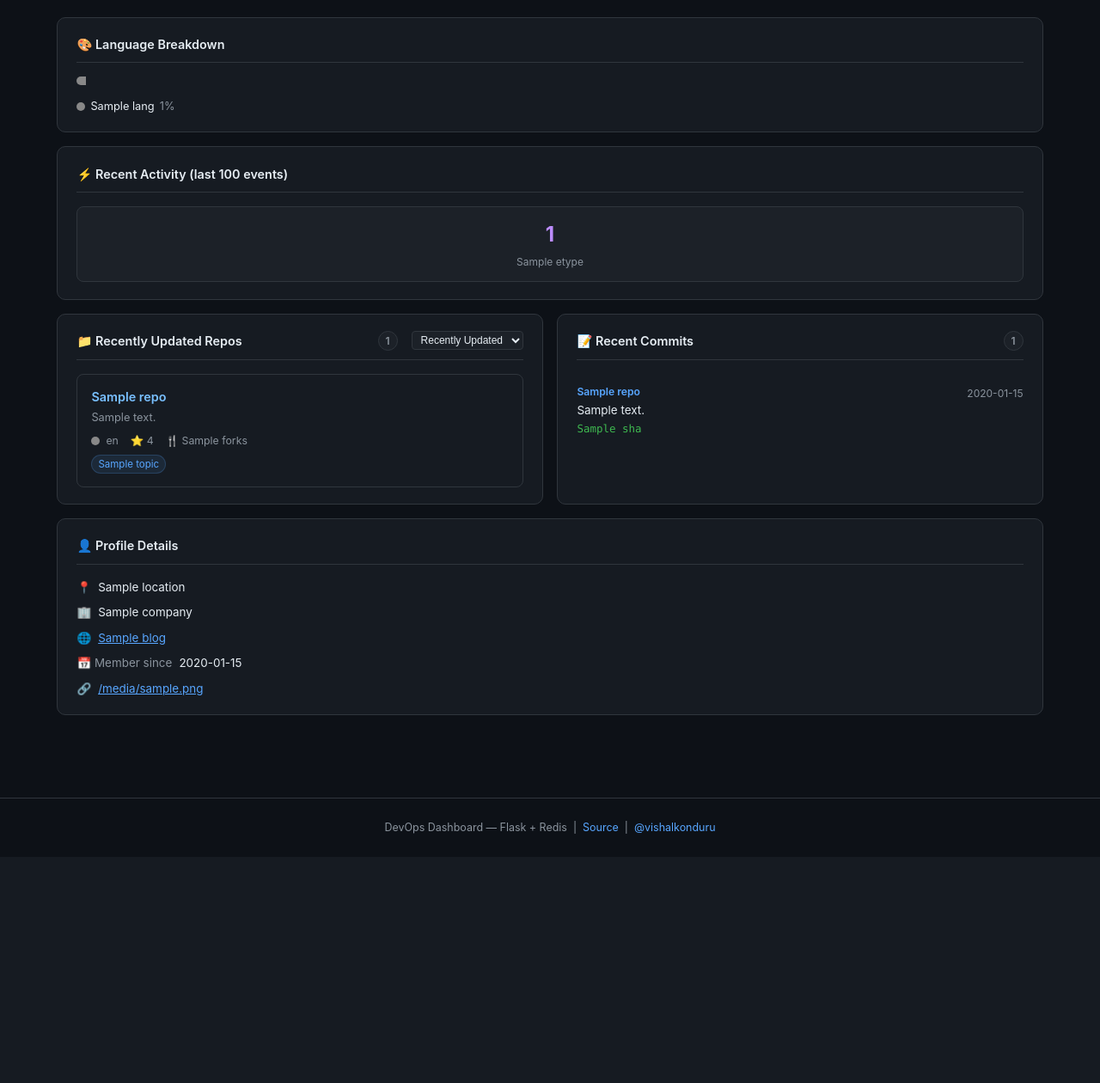
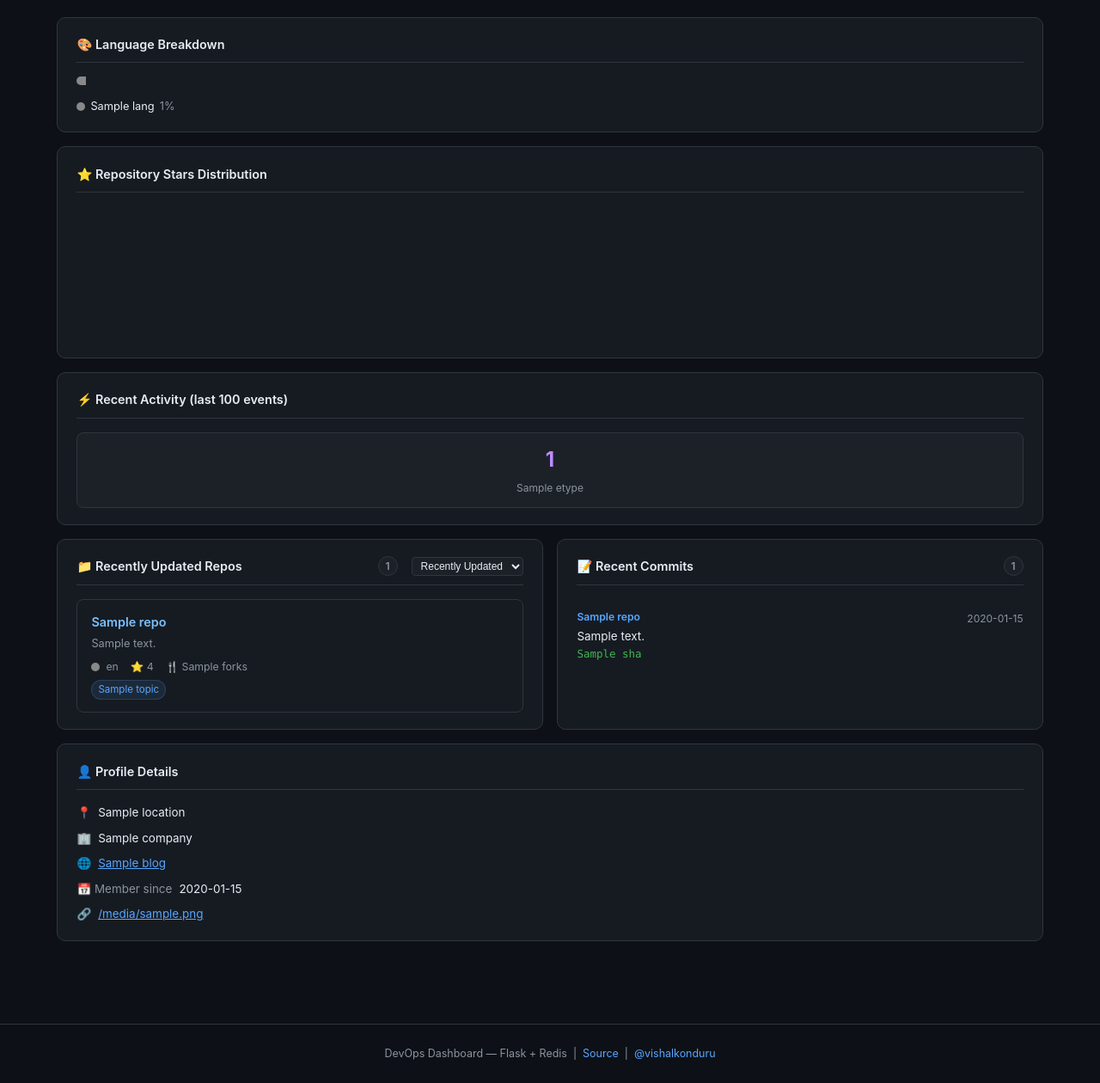
Before and after one commit to vishalkonduru/devops-dashboard, a Flask app: template templates/index.html in a window 1280 px wide. Shown: the part 580-1840 px from the top of the page at 86% size. Before the commit the page ends 1550 px from the top, so only its background shows below. Run offline with Flask 3, Linux system fonts and the light colour scheme; the template is opened without the code that fills it: most values are stand-ins (such as "Sample title", 1, 10 or a date in 2020); grey boxes marked "Sample" are stand-in pictures; a map, chart or similar area stays blank.

Commit message:
feat: add star distribution chart with Chart.js

```diff
--- a/templates/index.html
+++ b/templates/index.html
@@ -4,6 +4,7 @@
   <meta charset="UTF-8" />
   <meta name="viewport" content="width=device-width, initial-scale=1.0" />
   <title>{{ data.profile.name or data.profile.login }} | DevOps Dashboard</title>
+  <script src="https://cdn.jsdelivr.net/npm/chart.js@4.4.0/dist/chart.umd.min.js"></script>
   <style>
     :root[data-theme="dark"] {
       --bg: #0d1117; --surface: #161b22; --surface2: #1c2128; --border: #30363d;
@@ -196,6 +197,43 @@
   </div>
   {% endif %}
 
+  <div class="section">
+    <div class="section-title">⭐ Repository Stars Distribution</div>
+    <canvas id="starsChart" style="max-height:300px;"></canvas>
+  </div>
+  <script>
+    const repos = {{ data.repos | tojson }};
+    if (repos.length > 0) {
+      const ctx = document.getElementById('starsChart').getContext('2d');
+      new Chart(ctx, {
+        type: 'bar',
+        data: {
+          labels: repos.map(r => r.name),
+          datasets: [{
+            label: 'Stars',
+            data: repos.map(r => r.stars),
+            backgroundColor: 'rgba(88, 166, 255, 0.6)',
+            borderColor: 'rgba(88, 166, 255, 1)',
+            borderWidth: 1,
+            borderRadius: 4,
+          }]
+        },
+        options: {
+          responsive: true,
+          maintainAspectRatio: true,
+          plugins: {
+            legend: { display: false },
+            tooltip: { backgroundColor: 'var(--surface2)', titleColor: 'var(--text)', bodyColor: 'var(--text)' }
+          },
+          scales: {
+            y: { beginAtZero: true, grid: { color: 'var(--border)' }, ticks: { color: 'var(--muted)' } },
+            x: { grid: { display: false }, ticks: { color: 'var(--muted)', maxRotation: 45 } }
+          }
+        }
+      });
+    }
+  </script>
+
   {% if data.event_summary %}
   <div class="section">
     <div class="section-title">⚡ Recent Activity (last 100 events)</div>
```
